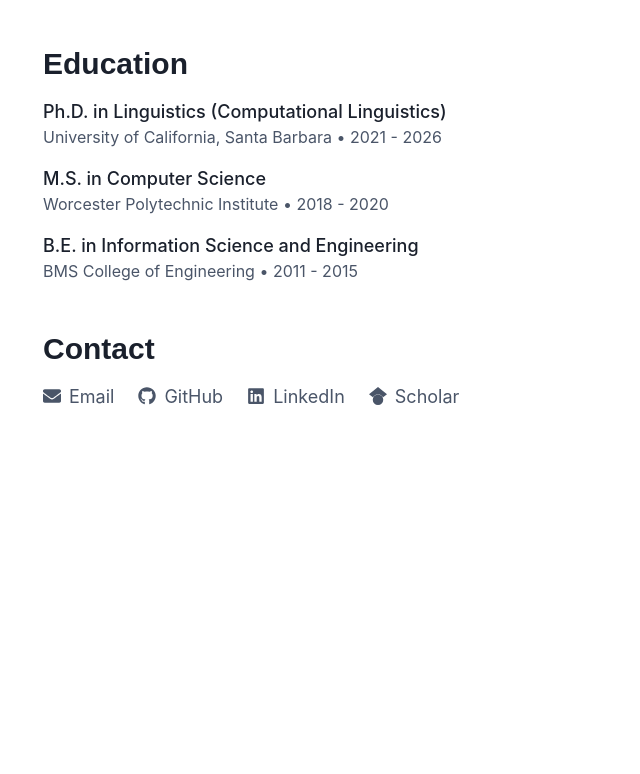
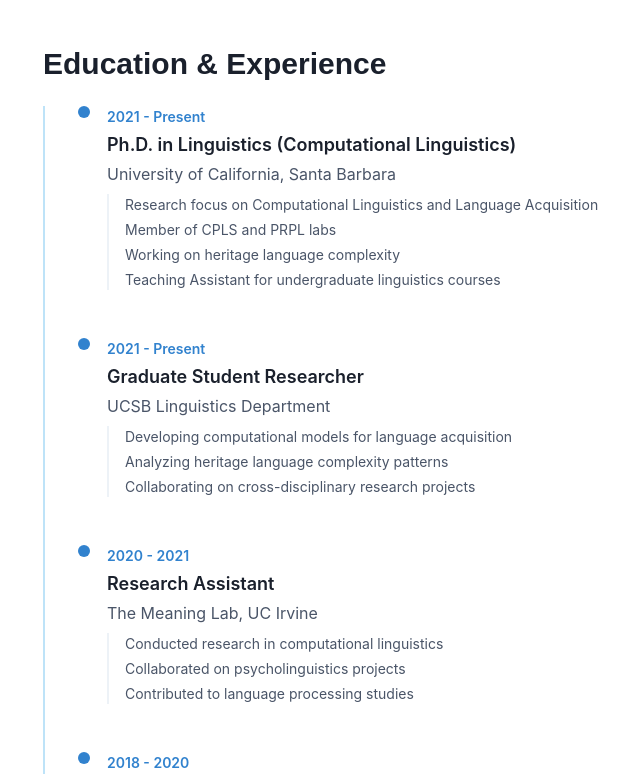
Before and after one commit to ash13/ash13.github.io, a React (Create React App) app: page / in a window 1280 px wide. Shown: the part 506-1280 px from the top of the page, without its empty margins (121-761 px from the left). Before the commit the page ends 964 px from the top, so only its background shows below. Built offline with nearby package versions, Linux system fonts and the light colour scheme.

Commit message:
Update: Added comprehensive professional experience to timeline

```diff
--- a/package.json
+++ b/package.json
@@ -26,7 +26,7 @@
     "test": "react-scripts test",
     "eject": "react-scripts eject",
     "predeploy": "npm run build",
-    "deploy": "gh-pages -b main -d build"
+    "deploy": "gh-pages -d build"
   },
   "eslintConfig": {
     "extends": [
--- a/src/components/Home.js
+++ b/src/components/Home.js
@@ -1,6 +1,57 @@
+import React from 'react';
 import { Box, Heading, Text, VStack, HStack, Link, Image, Flex, Button } from '@chakra-ui/react';
+import { motion, useInView } from 'framer-motion';
 import { FaGithub, FaLinkedin, FaEnvelope, FaFileAlt } from 'react-icons/fa';
 import { SiGooglescholar } from 'react-icons/si';
+
+const MotionBox = motion(Box);
+
+const TimelineItem = ({ year, title, subtitle, details }) => {
+  const ref = React.useRef();
+  const isInView = useInView(ref, {
+    threshold: 0.2,
+    triggerOnce: true
+  });
+
+  return (
+    <MotionBox
+      ref={ref}
+      initial={{ opacity: 0, x: -20 }}
+      animate={isInView ? { opacity: 1, x: 0 } : {}}
+      transition={{ duration: 0.5 }}
+      position="relative"
+      paddingLeft="6"
+      _before={{
+        content: '""',
+        position: 'absolute',
+        left: '-5px',
+        top: '0',
+        width: '12px',
+        height: '12px',
+        borderRadius: 'full',
+        bg: 'blue.500',
+        zIndex: 1
+      }}
+    >
+      <Text fontSize="sm" fontWeight="600" color="blue.500" mb={1}>
+        {year}
+      </Text>
+      <Text fontSize="lg" fontWeight="600" color="gray.800" mb={1}>
+        {title}
+      </Text>
+      <Text fontSize="md" color="gray.600" mb={2}>
+        {subtitle}
+      </Text>
+      <VStack align="start" spacing={1} pl={4} borderLeft="2px" borderColor="gray.100">
+        {details.map((detail, index) => (
+          <Text key={index} fontSize="sm" color="gray.600">
+            {detail}
+          </Text>
+        ))}
+      </VStack>
+    </MotionBox>
+  );
+};
 
 const Home = () => {
   return (
@@ -66,38 +117,89 @@
       </Flex>
 
       <Box>
-        <Heading as="h2" size="lg" mb={4} fontFamily="'Poppins', sans-serif">
-          Education
+        <Heading as="h2" size="lg" mb={6} fontFamily="'Poppins', sans-serif">
+          Education & Experience
         </Heading>
-        <VStack align="start" spacing={4}>
-          <Box>
-            <Text fontSize="lg" fontWeight="500" color="gray.800">
-              Ph.D. in Linguistics (Computational Linguistics)
-            </Text>
-            <Text fontSize="md" color="gray.600">
-              University of California, Santa Barbara • 2021 - 2026
-            </Text>
+        <Box position="relative" pl={10}>
+          <Box
+            position="absolute"
+            left="0"
+            top="0"
+            bottom="0"
+            width="2px"
+            bg="blue.100"
+            zIndex={0}
+          />
+          <VStack spacing={12} align="start">
+            <TimelineItem
+              year="2021 - Present"
+              title="Ph.D. in Linguistics (Computational Linguistics)"
+              subtitle="University of California, Santa Barbara"
+              details={[
+                'Research focus on Computational Linguistics and Language Acquisition',
+                'Member of CPLS and PRPL labs',
+                'Working on heritage language complexity',
+                'Teaching Assistant for undergraduate linguistics courses'
+              ]}
+            />
 
-          </Box>
-          <Box>
-            <Text fontSize="lg" fontWeight="500" color="gray.800">
-              M.S. in Computer Science
-            </Text>
-            <Text fontSize="md" color="gray.600">
-              Worcester Polytechnic Institute • 2018 - 2020
-            </Text>
+            <TimelineItem
+              year="2021 - Present"
+              title="Graduate Student Researcher"
+              subtitle="UCSB Linguistics Department"
+              details={[
+                'Developing computational models for language acquisition',
+                'Analyzing heritage language complexity patterns',
+                'Collaborating on cross-disciplinary research projects'
+              ]}
+            />
 
-          </Box>
-          <Box>
-            <Text fontSize="lg" fontWeight="500" color="gray.800">
-              B.E. in Information Science and Engineering
-            </Text>
-            <Text fontSize="md" color="gray.600">
-              BMS College of Engineering • 2011 - 2015
-            </Text>
+            <TimelineItem
+              year="2020 - 2021"
+              title="Research Assistant"
+              subtitle="The Meaning Lab, UC Irvine"
+              details={[
+                'Conducted research in computational linguistics',
+                'Collaborated on psycholinguistics projects',
+                'Contributed to language processing studies'
+              ]}
+            />
 
-          </Box>
-        </VStack>
+            <TimelineItem
+              year="2018 - 2020"
+              title="Graduate Research Assistant"
+              subtitle="Worcester Polytechnic Institute"
+              details={[
+                'Specialized in Human-Computer Interaction',
+                'Research in Educational Technology',
+                'Collaborated with Child Computer Interaction Lab (ChiCI)',
+                'Developed educational software solutions'
+              ]}
+            />
+
+            <TimelineItem
+              year="2015 - 2018"
+              title="Software Engineer"
+              subtitle="Tata Consultancy Services"
+              details={[
+                'Led development of enterprise software solutions',
+                'Managed cross-functional teams and client relationships',
+                'Implemented large-scale data processing systems'
+              ]}
+            />
+
+            <TimelineItem
+              year="2011 - 2015"
+              title="B.E. in Information Science and Engineering"
+              subtitle="BMS College of Engineering"
+              details={[
+                'Foundation in computer science and engineering',
+                'Focus on information systems and software development',
+                'Undergraduate research in data analytics'
+              ]}
+            />
+          </VStack>
+        </Box>
       </Box>
 
       <Box>
```
